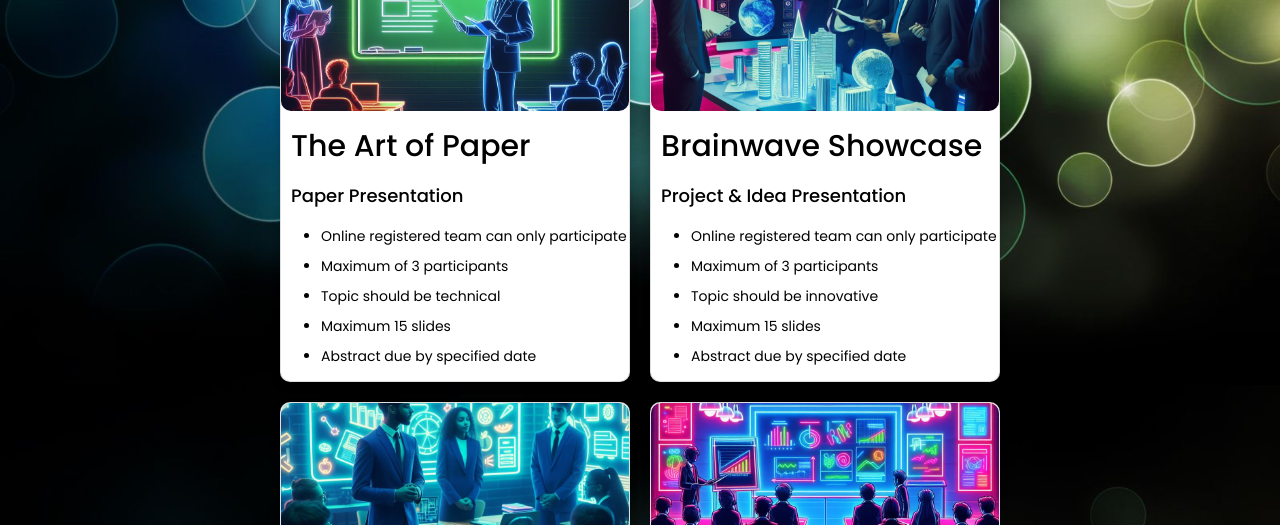
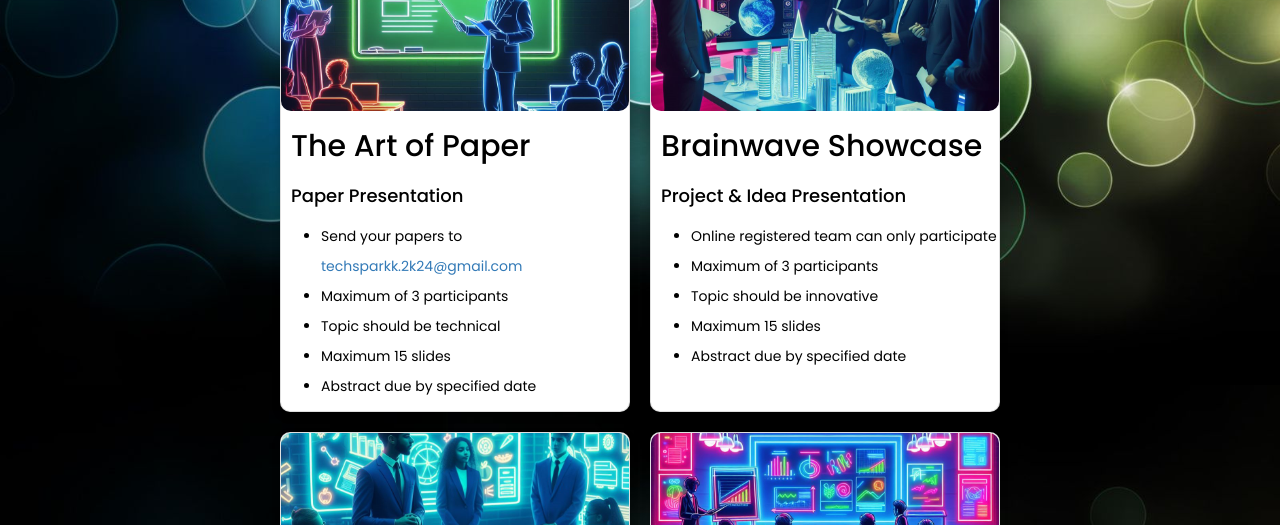
Before and after one commit to prasannaG300618/nodedb1, a website: page FORM.html in a window 1280 px wide. Shown: the part 575-1100 px from the top of the page. Drawn offline with nearby package versions, Linux system fonts and the light colour scheme.

Commit message:
Update FORM.html

```diff
--- a/FORM.html
+++ b/FORM.html
@@ -463,7 +463,7 @@ ul.card{
           <h4 id="ab">Paper Presentation</h4>
           <!--<p class="title" id="ab">CEO & Founder, Example</p>-->
           <ul id="ab">
-          <li id="ab">Online registered team can only participate</li>
+ <li id="ab">Send your papers to  <a href="mailto:techsparkk.2k24@gmail.com">techsparkk.2k24@gmail.com</a></li>
           <li id="ab">Maximum of 3 participants</li>
           <li id="ab">Topic should be technical</li>
           <li id="ab">Maximum 15 slides</li>
@@ -480,7 +480,7 @@ ul.card{
           <li id="ab">Maximum of 3 participants</li>
           <li id="ab">Topic should be innovative</li>
           <li id="ab">Maximum 15 slides</li>
-          <li id="ab">Abstract due by specified date</li>
+          <li id="ab">Abstract due by specified date</li><br>
         </ul>
         </div>
         <div class="card">
```
